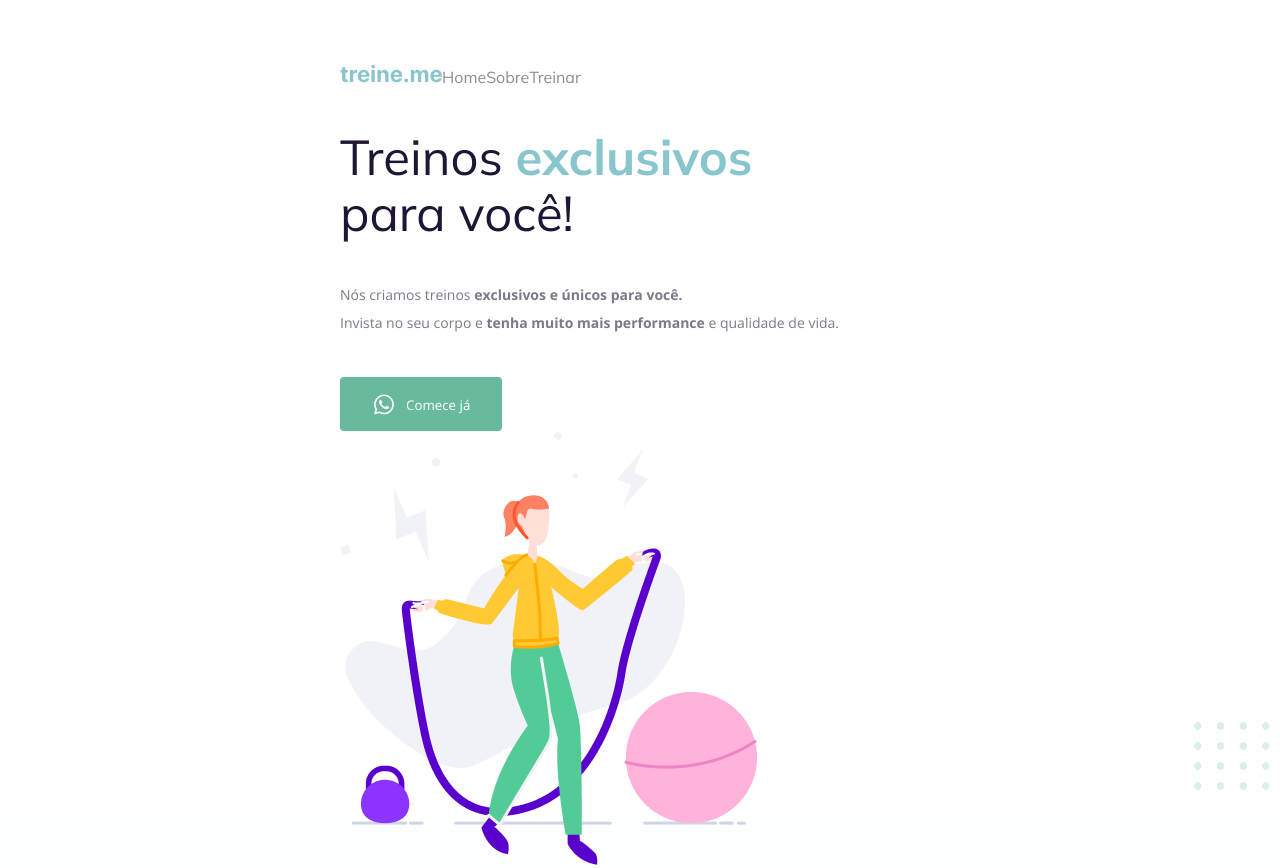
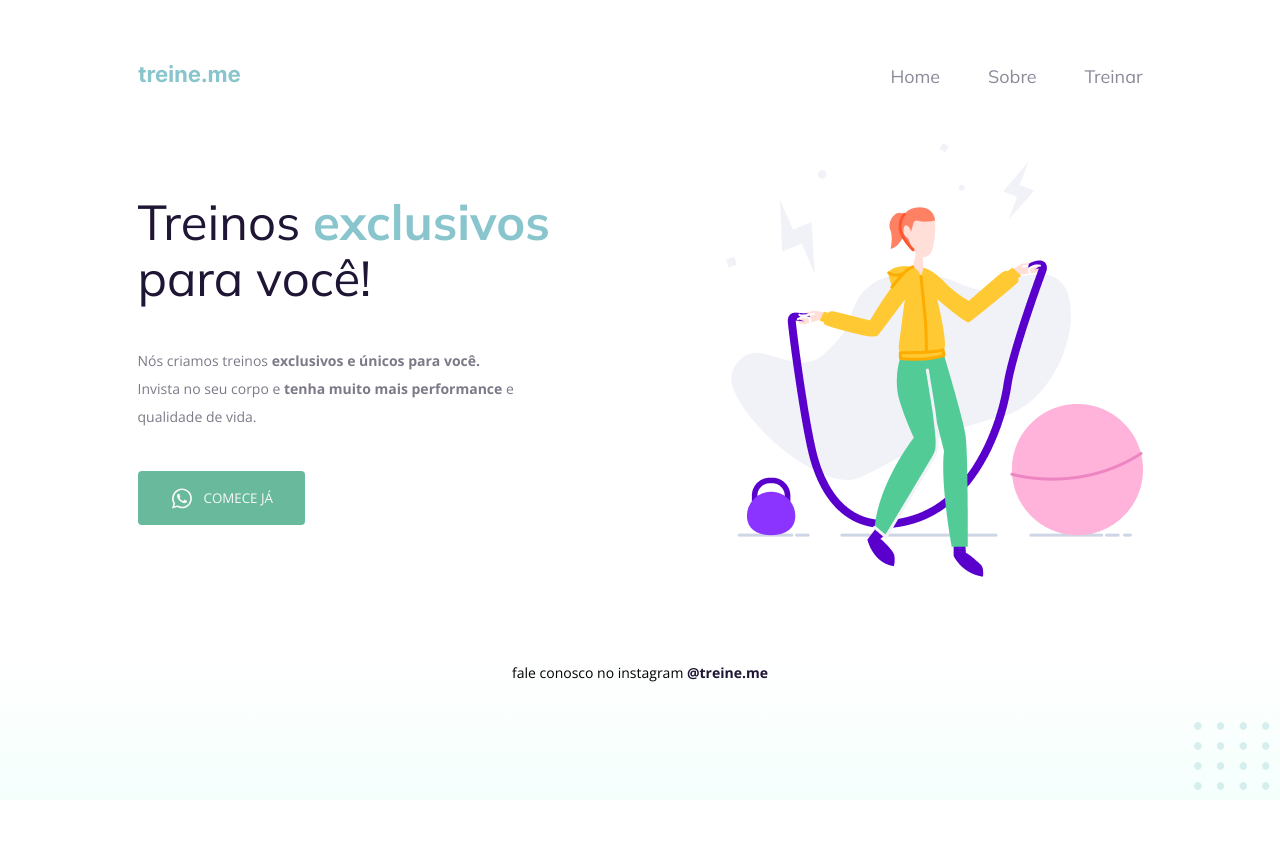
Before and after one commit to DanySGlez/Explorer-Stage02-Phase02, a plain HTML site: page index.html in a window 1280 px wide. Shown: the top 868 px of the page. After the commit the page ends 800 px from the top, so only its background shows below. Drawn offline with nearby package versions, Linux system fonts and the light colour scheme.

Commit message:
final commit

```diff
--- a/index.html
+++ b/index.html
@@ -63,20 +63,23 @@
             </br>
             Invista no seu corpo e <strong>tenha muito mais performance</strong> e qualidade de vida.
           </p>
-        </section>
 
           <button>
             <img
+            class="whats"
             src="images/whats.svg"
             alt="Ícone do whatsapp"
             />
             Comece já
           </button>
+        </section>
 
         <img
+          class="img"
           src="images/img.png"
           alt="Desenho de uma mulher pulando corda numa academia."
-        >
+        />
+
       </main>
 
       <footer>
--- a/style.css
+++ b/style.css
@@ -3,30 +3,36 @@ body {
 
     font-family: "Open Sans", sans-serif;
 
-    background: linear-gradient(180deg, rgb(227, 255, 248, 0) 82.08%, rgb(227, 255, 248, 0.38) 100%);
+    background: linear-gradient(180deg, rgba(227, 255, 248, 0) 82.08%, rgba(227, 255, 248, 0.38) 100%);
 
     min-height: 100vh;
 }
 
   .page {
-    width: 600px;
+    width: 1005px;
     margin: 0 auto;
-    padding-top: 65px;
+    padding: 65px 0 30px;
   }
 
   nav {
     display: flex;
-    justify-content: start;
+    align-content: center;
+    justify-content: space-between;
     align-items: center;
 
-    margin-bottom: 15px;
-  }
+    margin-bottom: 55px;
+    }
 
   ul {
     display: flex;
-    list-style: none;
     margin: 0;
     padding: 0;
+    gap: 48px;
+
+    list-style: none;
+
+    font-size: 18px;
+    line-height: 23px;
   }
 
   a {
@@ -47,12 +53,19 @@ body {
     font-family: "Mulish", sans-serif;
   }
 
+  #hero {
+    display: flex;
+    justify-content: space-between;
+  }
+
   h1 {
     font-size: 49px;
     line-height: 56px;
     color: #1f1534;
 
     font-weight: normal;
+
+    margin-top: 51px;
 
     width: 490px;
   }
@@ -68,11 +81,13 @@ body {
     color: #7d7987;
 
     margin: 40px 0;
+    width: 438px;
   }
 
   button {
-    color: white;
+    color: #F9F9F9;
     font-family: "Open Sans", sans-serif;
+    text-transform: uppercase;
 
     background: #69B99D;
     border: 0;
@@ -98,7 +113,7 @@ body {
 
     text-align: center;
 
-    margin-top: 80px;
+    margin: 82px auto 0;
   }
 
   footer a {
```
Lines whose indentation alone changed are shown as unchanged.
